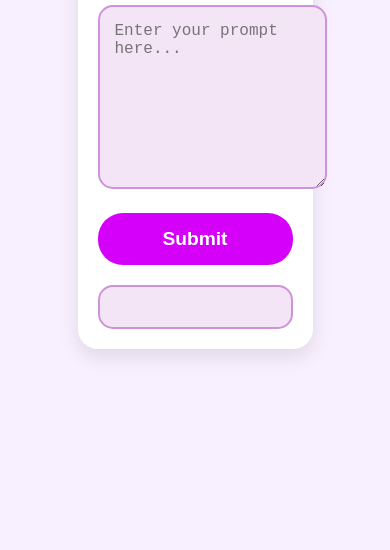
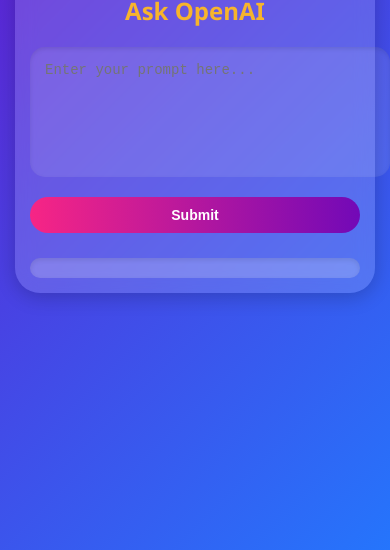
Before and after one commit to brcelso/openai, a website: page public/index.html in a window 390 px wide. Shown: the part 294-844 px from the top of the page. Drawn offline with Linux system fonts and the light colour scheme.

Commit message:
Atualizar o style.css

```diff
--- a/public/style.css
+++ b/public/style.css
@@ -1,83 +1,131 @@
-/* General Styles */
+/* General body styling */
 body {
-    font-family: 'Poppins', sans-serif; /* Use a modern font */
-    background-color: #f9f0ff; /* Light purple background */
-    margin: 0;
-    padding: 0;
+    font-family: 'Segoe UI', Tahoma, Geneva, Verdana, sans-serif;
+    background: linear-gradient(135deg, #6a11cb, #2575fc);
     display: flex;
     justify-content: center;
     align-items: center;
     height: 100vh;
-    color: #4a0072; /* Deep purple text */
+    margin: 0;
+    color: #fff;
+    padding: 0 15px;
 }
 
-/* Container Styling */
+/* Container for the whole app */
 .container {
-    width: 50%;
-    padding: 20px;
-    background-color: white; /* White background for container */
-    box-shadow: 0 8px 20px rgba(0, 0, 0, 0.1); /* Soft shadow */
-    border-radius: 20px; /* Rounded corners */
-    text-align: center; /* Center text in the container */
-    max-width: 500px; /* Restrict maximum width */
+    width: 60%;
+    padding: 30px;
+    background-color: rgba(255, 255, 255, 0.15);
+    backdrop-filter: blur(10px);
+    box-shadow: 0px 4px 20px rgba(0, 0, 0, 0.2);
+    border-radius: 25px;
+    text-align: center;
+    color: #fff;
 }
 
-/* Title Styling */
+/* Styling the title */
 h1 {
+    font-size: 2rem;
     margin-bottom: 20px;
-    color: #ab47bc; /* Light purple title */
-    font-size: 2rem;
-    font-weight: 700;
+    color: #f7b42c;
 }
 
-/* Textarea Styling */
+/* Textarea for input */
 textarea {
     width: 100%;
     height: 150px;
-    margin-bottom: 20px;
+    margin-bottom: 15px;
     padding: 15px;
-    border-radius: 15px; /* Rounded edges */
-    border: 2px solid #ce93d8; /* Light purple border */
-    background-color: #f3e5f5; /* Light purple background */
-    font-size: 1rem;
-    color: #4a0072; /* Deep purple text */
-    outline: none; /* Remove outline when focused */
-    transition: border-color 0.3s ease; /* Smooth border transition */
+    border: none;
+    border-radius: 15px;
+    background-color: rgba(255, 255, 255, 0.1);
+    color: #fff;
+    font-size: 16px;
+    box-shadow: inset 0 2px 4px rgba(0, 0, 0, 0.1);
+    resize: none;
+    outline: none;
 }
 
-/* Change border on focus */
-textarea:focus {
-    border-color: #ab47bc; /* Darker purple on focus */
-}
-
-/* Button Styling */
+/* Submit button styling */
 button {
     width: 100%;
     padding: 15px;
-    background-color: #d500f9; /* Bright pink button */
-    color: white; /* White text */
+    background: linear-gradient(90deg, #f72585, #7209b7);
+    color: white;
     border: none;
-    border-radius: 25px; /* Fully rounded button */
-    font-size: 1.2rem;
+    border-radius: 30px;
+    font-size: 18px;
     font-weight: bold;
     cursor: pointer;
-    transition: background-color 0.3s ease, transform 0.2s ease; /* Smooth color and hover transition */
+    transition: background-color 0.3s ease-in-out, transform 0.2s;
 }
 
-/* Hover effect for button */
 button:hover {
-    background-color: #aa00ff; /* Darker purple on hover */
-    transform: translateY(-2px); /* Slight lift on hover */
+    background: linear-gradient(90deg, #b5179e, #560bad);
+    transform: scale(1.05);
 }
 
-/* Response box styling */
+/* Styling the response box */
 #response {
-    margin-top: 20px;
+    margin-top: 25px;
     padding: 20px;
-    background-color: #f3e5f5; /* Light purple background */
-    border: 2px solid #ce93d8; /* Light purple border */
-    border-radius: 15px; /* Rounded corners */
-    color: #4a0072; /* Deep purple text */
-    font-size: 1rem;
-    word-wrap: break-word; /* Wrap long words to fit in the box */
+    background-color: rgba(255, 255, 255, 0.2);
+    border-radius: 20px;
+    box-shadow: inset 0 2px 5px rgba(0, 0, 0, 0.1);
+    color: #f1f1f1;
+    font-size: 18px;
+    white-space: pre-wrap;
 }
+
+/* Media Queries for mobile responsiveness */
+@media (max-width: 768px) {
+    .container {
+        width: 90%;   /* Make the container smaller on mobile */
+        padding: 20px;
+    }
+
+    h1 {
+        font-size: 1.8rem; /* Slightly smaller title on mobile */
+    }
+
+    textarea {
+        height: 120px; /* Shorter textarea for mobile */
+        font-size: 14px; /* Reduce font size inside the textarea */
+    }
+
+    button {
+        font-size: 16px; /* Make the button font size smaller */
+        padding: 12px;   /* Reduce button padding for mobile */
+    }
+
+    #response {
+        font-size: 16px; /* Smaller font size for response text */
+        padding: 15px;   /* Less padding around the response */
+    }
+}
+
+@media (max-width: 480px) {
+    .container {
+        width: 100%;  /* Full-width container on very small screens */
+        padding: 15px;
+    }
+
+    h1 {
+        font-size: 1.5rem; /* Make the title even smaller for tiny screens */
+    }
+
+    textarea {
+        height: 100px;  /* Shorten the textarea even more for very small screens */
+        font-size: 14px;
+    }
+
+    button {
+        font-size: 14px;  /* Make the button font smaller on small screens */
+        padding: 10px;    /* Reduce padding for very small screens */
+    }
+
+    #response {
+        font-size: 14px; /* Smaller response text */
+        padding: 10px;
+    }
+}
```
